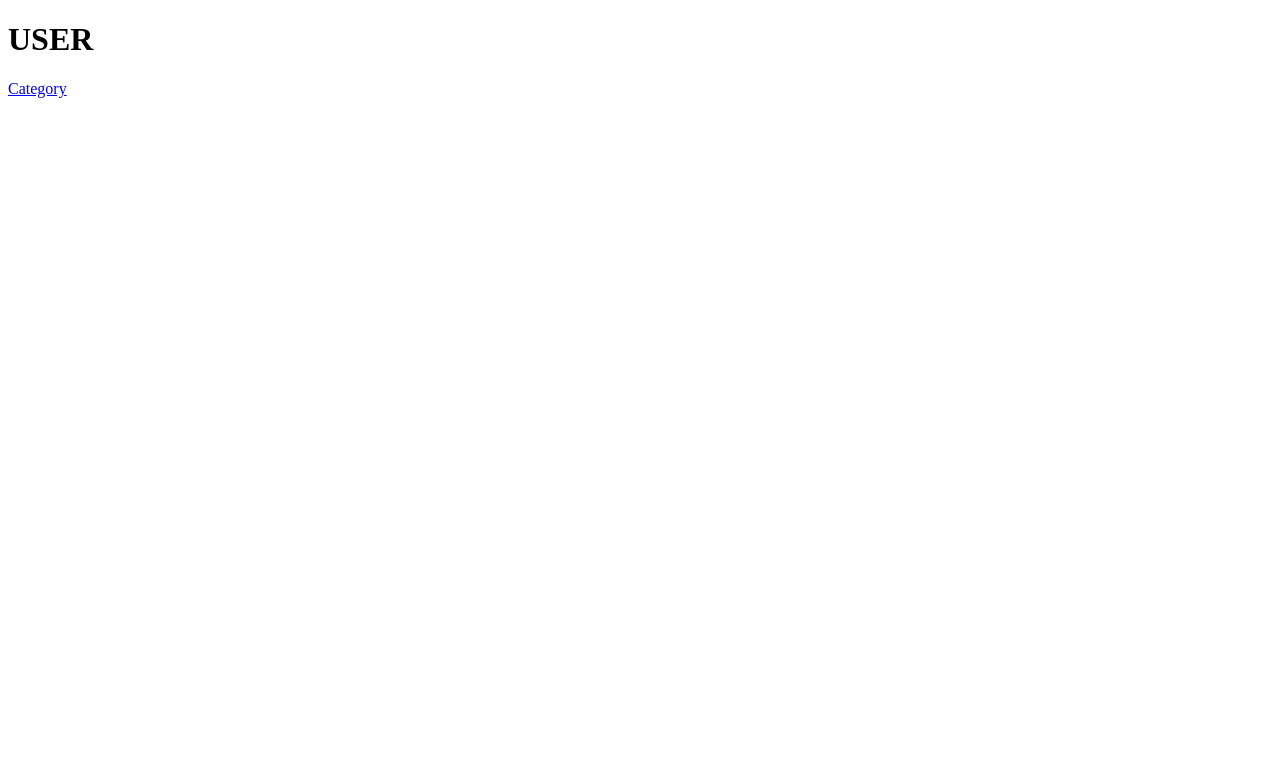
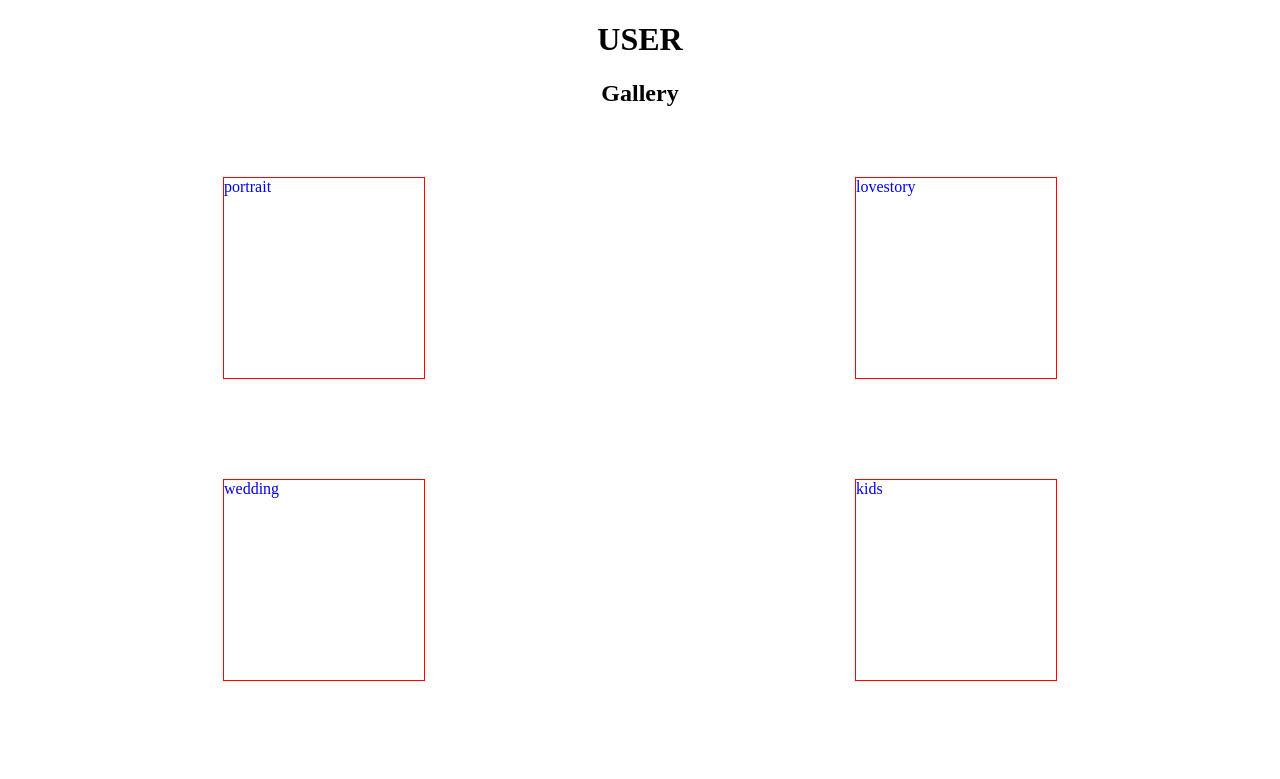
Before and after one commit to AbaddonRoma/PhotoWS, an Angular app: page / in a window 1280 px wide. Shown: the top 779 px of the page. Built offline with nearby package versions, Linux system fonts and the light colour scheme.

Commit message:
add markup

```diff
--- a/src/app/user/user-routing.module.ts
+++ b/src/app/user/user-routing.module.ts
@@ -8,7 +8,7 @@ const routes: Routes = [
     component: UserComponent
   },
   {
-    path: 'category',
+    path: 'category/:id',
     loadChildren: './category/category.module#CategoryModule'
   }
 ];
--- a/src/app/user/user.component.html
+++ b/src/app/user/user.component.html
@@ -1,2 +1,12 @@
 <h1>USER</h1>
-<a routerLink="category">Category</a>
+
+
+<section>
+  <h1>Gallery</h1>
+  <a *ngFor="let cat of Categories" [routerLink]="['/category', cat]">
+    <div class="category">
+      {{cat}}
+    </div>
+  </a>
+
+</section>
--- a/src/app/user/user.component.scss
+++ b/src/app/user/user.component.scss
@@ -0,0 +1,15 @@
+h1 {
+  text-align: center;
+}
+
+section {
+  border: 2px 0 2px 0 solid black;
+}
+.category {
+  display: inline-block;
+  width: 200px;
+  height: 200px;
+  border: 1px solid red;
+  margin: 50px calc(25% - 101px) 50px calc(25% - 101px);
+  cursor: pointer;
+}
--- a/src/app/user/user.component.ts
+++ b/src/app/user/user.component.ts
@@ -6,9 +6,15 @@ import { Component, OnInit } from '@angular/core';
   styleUrls: ['./user.component.scss']
 })
 export class UserComponent implements OnInit {
+  readonly Categories = [
+    'portrait',
+    'lovestory',
+    'wedding',
+    'kids',
+    'other'
+  ];
 
   constructor() { }
-
   ngOnInit() {
   }
 
```
